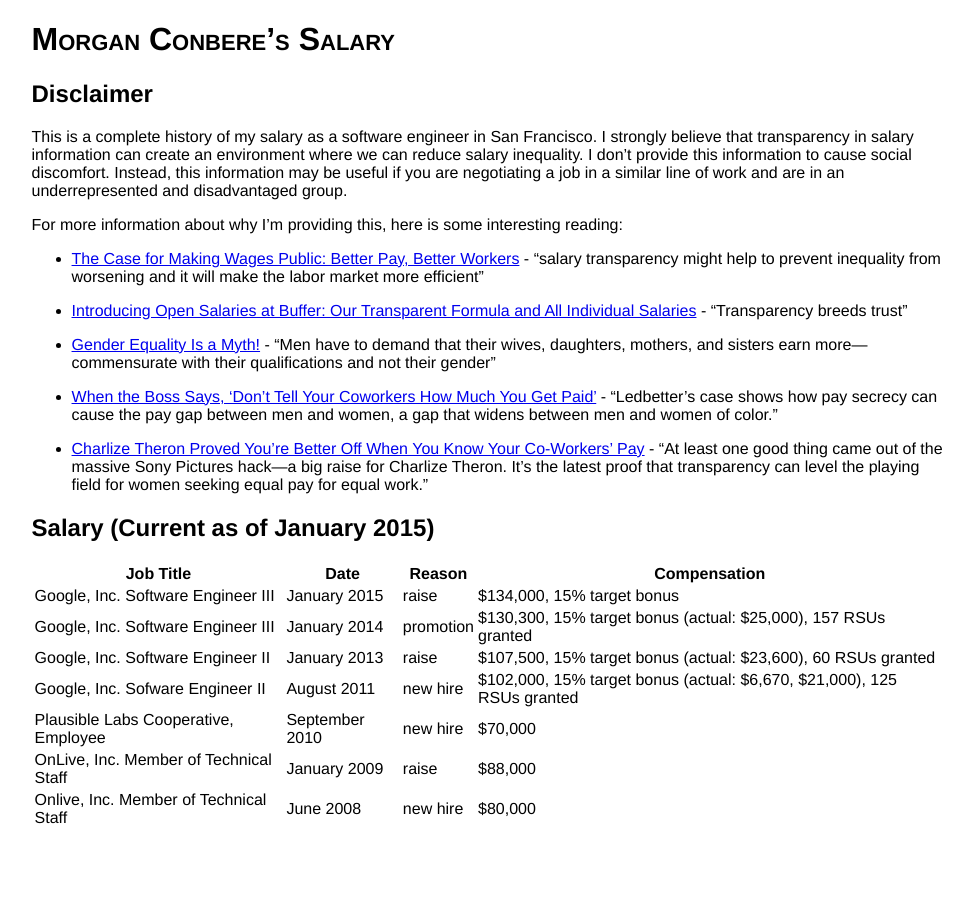
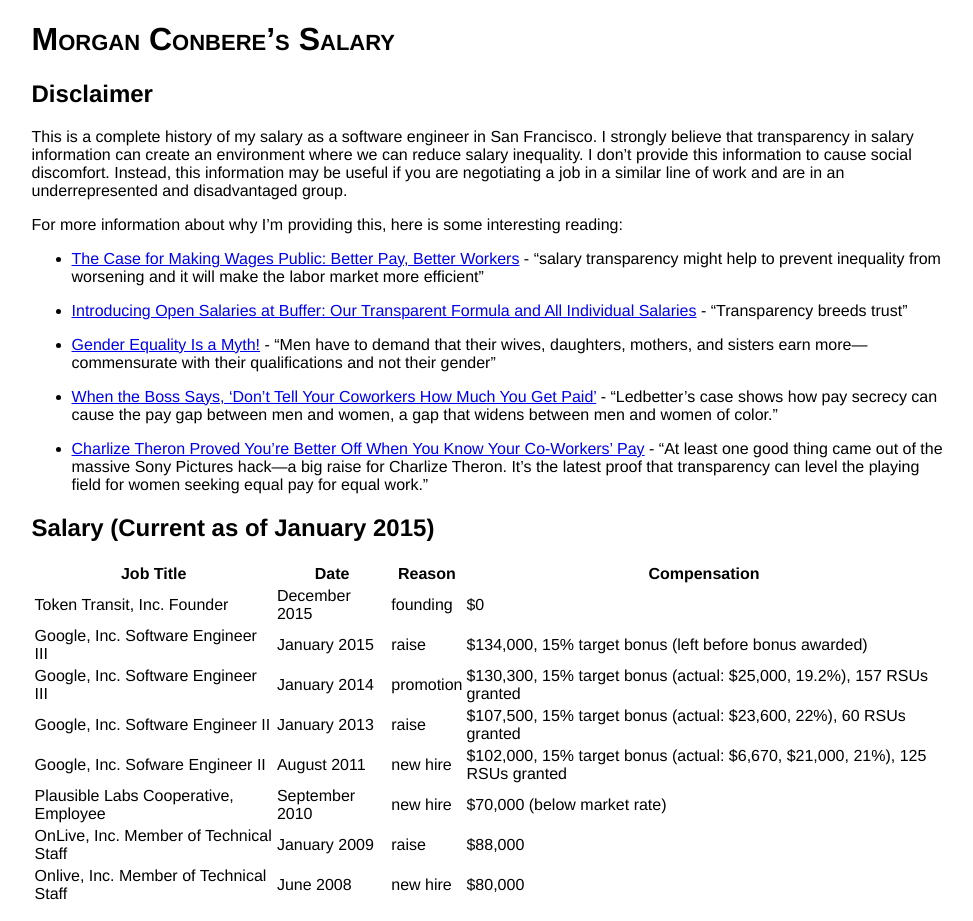
Before and after one commit to mconbere/mconbere.github.com, a Jekyll site: the page built from salary/index.markdown, in a window 1280 px wide. Shown: the whole page, without its empty margins (152-1125 px from the left). Built offline with Jekyll 4.4.1, drawn with Linux system fonts in a browser that asks for light colours.

Commit message:
Update index.markdown

```diff
--- a/salary/index.markdown
+++ b/salary/index.markdown
@@ -26,10 +26,11 @@ For more information about why I’m providing this, here is some interesting re
 
 | Job Title | Date | Reason | Compensation
 | --------- | ---- | ------ | ------------
-| Google, Inc. Software Engineer III | January 2015 | raise | $134,000, 15% target bonus
-| Google, Inc. Software Engineer III | January 2014 | promotion | $130,300, 15% target bonus (actual: $25,000), 157 RSUs granted
-| Google, Inc. Software Engineer II | January 2013 | raise | $107,500, 15% target bonus (actual: $23,600), 60 RSUs granted
-| Google, Inc. Sofware Engineer II | August 2011 | new hire | $102,000, 15% target bonus (actual: $6,670, $21,000), 125 RSUs granted
-| Plausible Labs Cooperative, Employee | September 2010 | new hire | $70,000
+| Token Transit, Inc. Founder | December 2015 | founding | $0
+| Google, Inc. Software Engineer III | January 2015 | raise | $134,000, 15% target bonus (left before bonus awarded)
+| Google, Inc. Software Engineer III | January 2014 | promotion | $130,300, 15% target bonus (actual: $25,000, 19.2%), 157 RSUs granted
+| Google, Inc. Software Engineer II | January 2013 | raise | $107,500, 15% target bonus (actual: $23,600, 22%), 60 RSUs granted
+| Google, Inc. Sofware Engineer II | August 2011 | new hire | $102,000, 15% target bonus (actual: $6,670, $21,000, 21%), 125 RSUs granted
+| Plausible Labs Cooperative, Employee | September 2010 | new hire | $70,000 (below market rate)
 | OnLive, Inc. Member of Technical Staff | January 2009 | raise | $88,000
 | Onlive, Inc. Member of Technical Staff | June 2008 | new hire | $80,000
```
